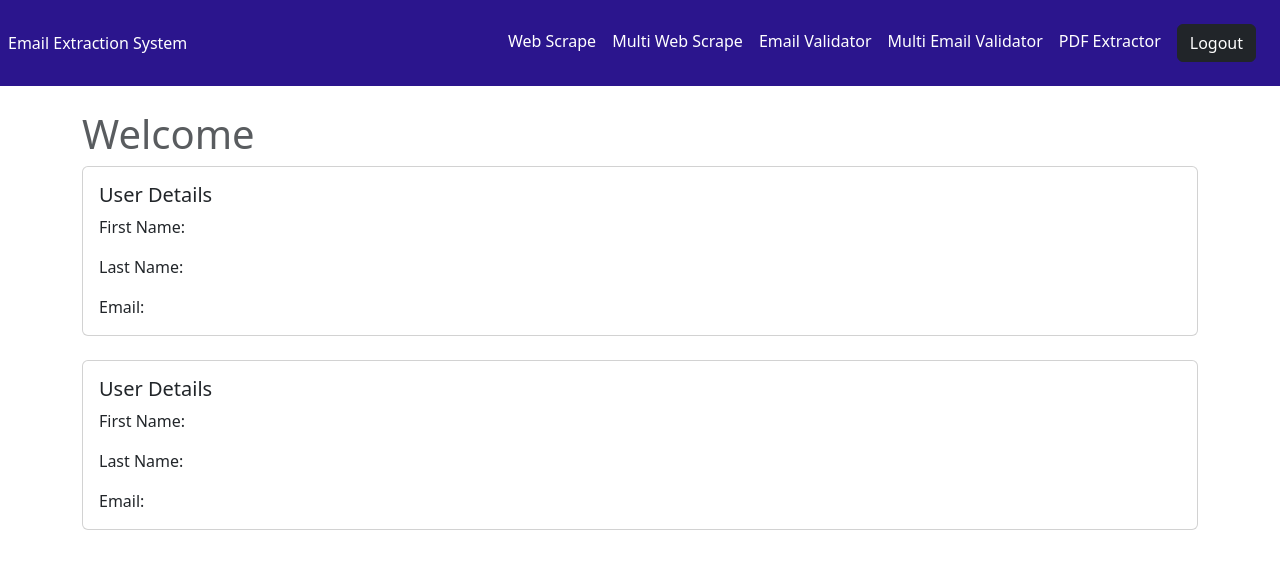
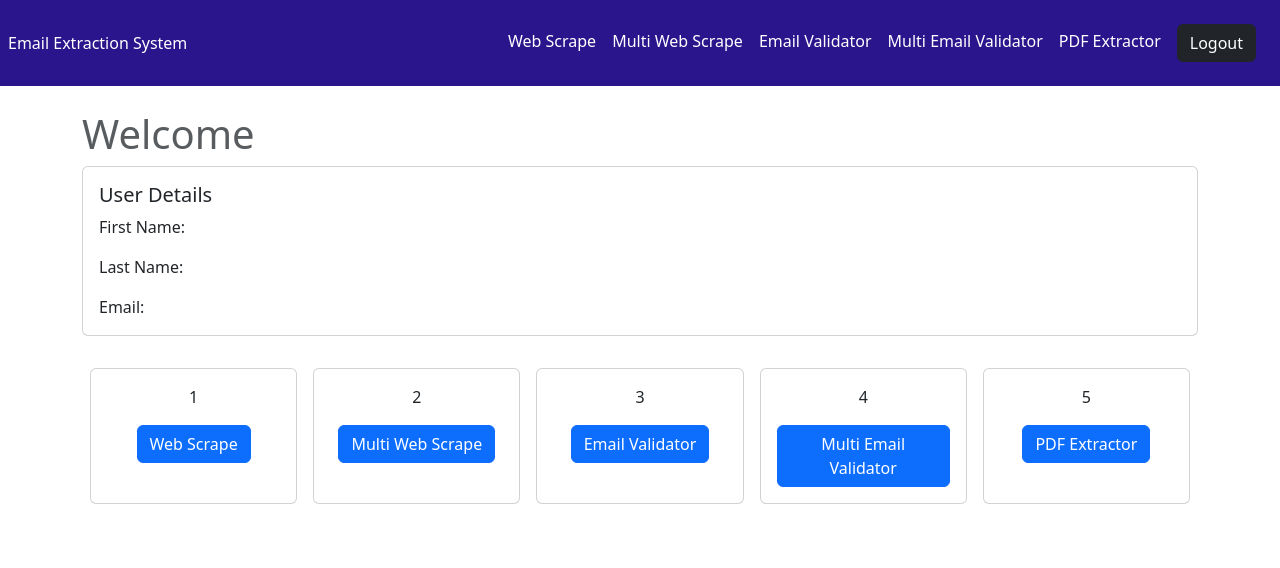
Before and after one commit to scipytechnologies/EmailScrapping, a React (Create React App) app in the folder client/: page /Home in a window 1280 px wide. Shown: the top 568 px of the page. Built offline with nearby package versions, Linux system fonts and the light colour scheme; no server answers; sample sign-in values are in the browser's storage.

Commit message:
display all user

```diff
--- a/client/src/scenes/Home/Home.jsx
+++ b/client/src/scenes/Home/Home.jsx
@@ -46,7 +46,7 @@
 
 
 import React, { useState, useEffect } from 'react';
-import { useNavigate } from 'react-router-dom';
+import { useNavigate, NavLink } from 'react-router-dom';
 import axios from 'axios';
 
 const Home = () => {
@@ -90,16 +90,44 @@ const Home = () => {
           </div>
         </div>
       </div>
-      <div className="container mt-4">
-        <div className="card">
-          <div className="card-body">
-            <h5 className="card-title">User Details</h5>
-            <p className="card-text">First Name: {user.firstName}</p>
-            <p className="card-text">Last Name: {user.lastName}</p>
-            <p className="card-text">Email: {user.email}</p>
+
+      <div className="container mt-4" style={{ display: 'flex' }}>
+        <div className="card" style={{ width: '15rem', margin: '0.5rem'  }}>
+          <div className="card-body" style={{display: 'flex', flexDirection: 'column', alignItems: 'center'}}>
+            <p className="card-text">1</p>
+            <NavLink to="/Scrap"><button type="button" class="btn btn-primary">Web Scrape</button></NavLink>
+          </div>
+        </div>
+
+        <div className="card" style={{ width: '15rem', margin: '0.5rem'  }}>
+          <div className="card-body" style={{display: 'flex', flexDirection: 'column', alignItems: 'center'}}>
+            <p className="card-text">2</p>
+            <NavLink to="/Multiurl"><button type="button" class="btn btn-primary">Multi Web Scrape</button></NavLink>
+          </div>
+        </div>
+
+        <div className="card" style={{ width: '15rem', margin: '0.5rem'  }}>
+          <div className="card-body" style={{display: 'flex', flexDirection: 'column', alignItems: 'center'}}>
+            <p className="card-text">3</p>
+            <NavLink to="/EmailValidator"><button type="button" class="btn btn-primary">Email Validator</button></NavLink>
+          </div>
+        </div>
+
+        <div className="card" style={{ width: '15rem', margin: '0.5rem'  }}>
+          <div className="card-body" style={{display: 'flex', flexDirection: 'column', alignItems: 'center'}}>
+            <p className="card-text">4</p>
+            <NavLink to="/MultiEmail"><button type="button" class="btn btn-primary">Multi Email Validator</button></NavLink>
+          </div>
+        </div>
+
+        <div className="card" style={{ width: '15rem', margin: '0.5rem'  }}>
+          <div className="card-body" style={{display: 'flex', flexDirection: 'column', alignItems: 'center'}}>
+            <p className="card-text">5</p>
+            <NavLink to="/Pdfscrap"><button type="button" class="btn btn-primary">PDF Extractor</button></NavLink>
           </div>
         </div>
       </div>
+
     </>
   );
 };
```
Also changed, not shown: client/src/pages/Admin/admin.jsx (added, +35 -0 lines), 2 other files (tests, documents, lock files or other folders).
